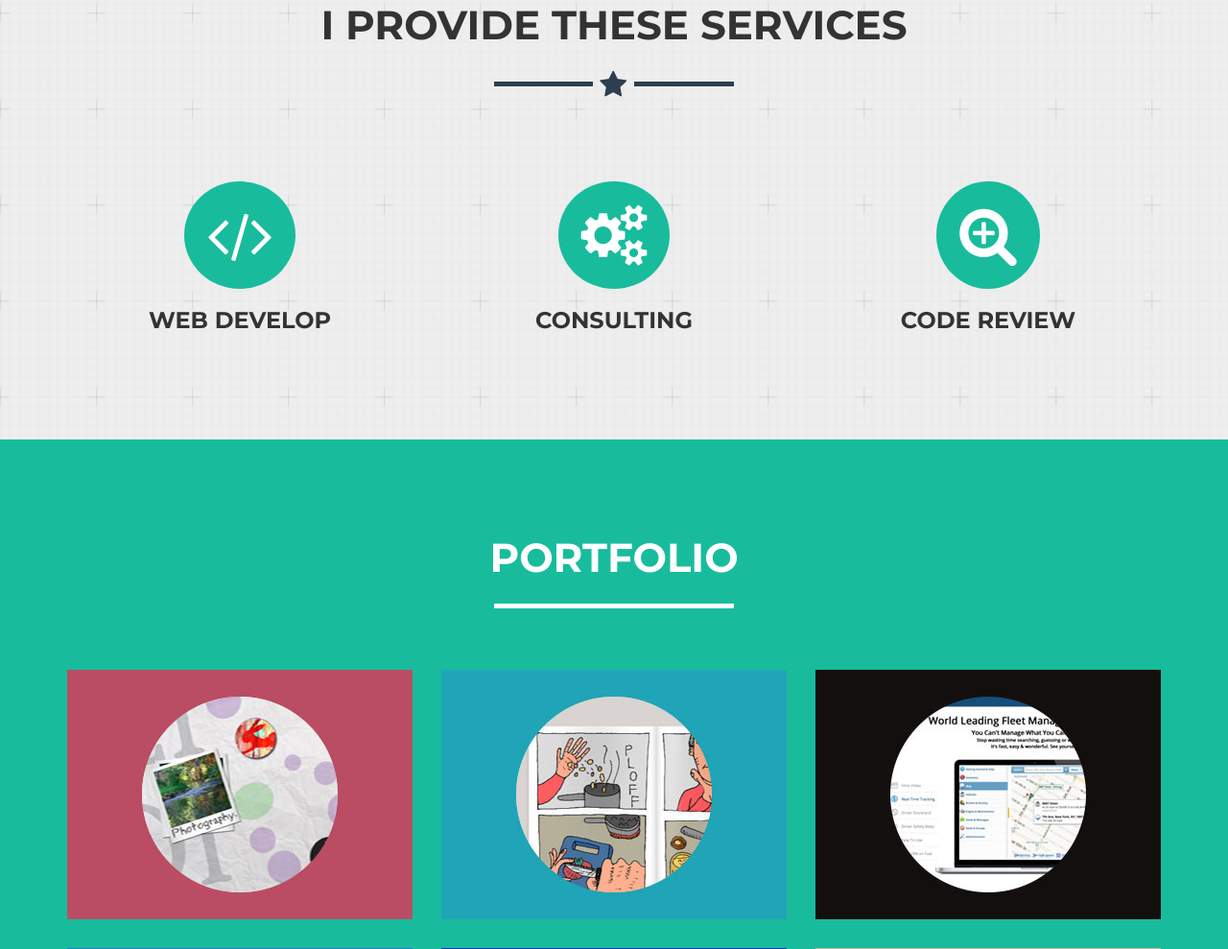
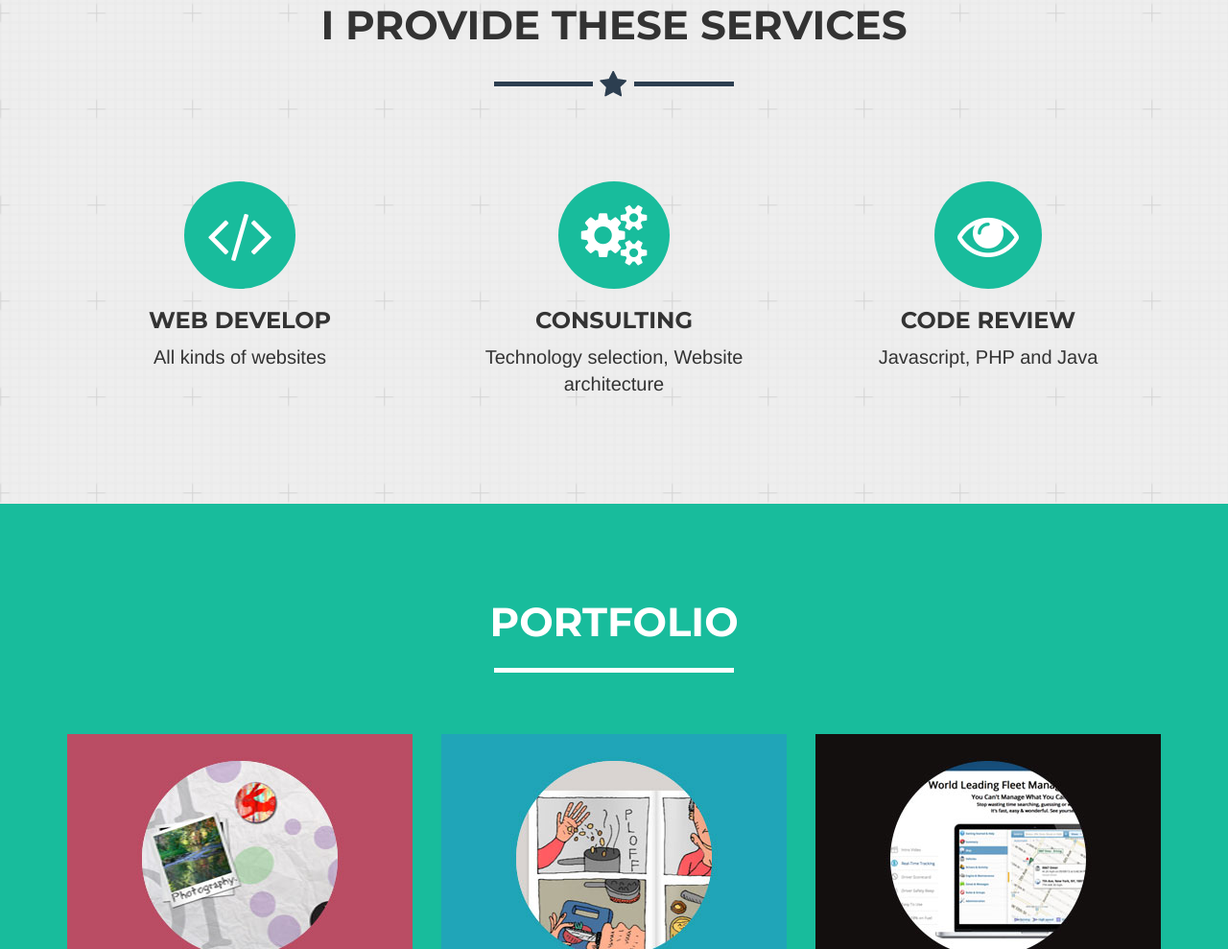
Before and after one commit to wenjiehu/wenjiehu.com, a website: page app/index.html in a window 1280 px wide. Shown: the part 887-1876 px from the top of the page at 96% size. Drawn offline with nearby package versions, Linux system fonts and the light colour scheme.

Commit message:
add description for services

```diff
--- a/app/index.html
+++ b/app/index.html
@@ -101,6 +101,7 @@
                         <i class="fa fa-code"></i>
                         <figcaption>
                             <h3>Web Develop</h3>
+                            <p>All kinds of websites</p>
                         </figcaption>
                     </figure>
                 </div>
@@ -109,14 +110,16 @@
                         <i class="fa fa-gears"></i>
                         <figcaption>
                             <h3>Consulting</h3>
+                            <p>Technology selection, Website architecture</p>
                         </figcaption>
                     </figure>
                 </div>
                 <div class="col-sm-4">
                     <figure>
-                        <i class="fa fa-search-plus"></i>
+                        <i class="fa fa-eye"></i>
                         <figcaption>
                             <h3>Code Review</h3>
+                            <p>Javascript, PHP and Java</p>
                         </figcaption>
                     </figure>
                 </div>
```
